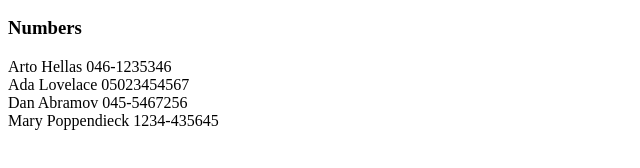
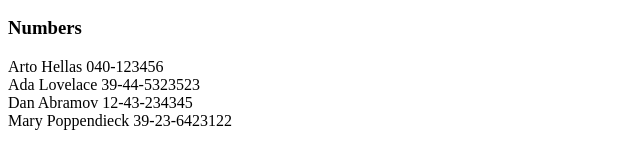
Before and after one commit to maxxof/Fullstackopen, a React (Create React App) app in the folder part2/phonebook/: page / in a window 1280 px wide. Shown: the part 212-380 px from the top of the page, without its empty margins (0-640 px from the left). Built offline with nearby package versions, Linux system fonts and the light colour scheme; data requests are answered from the project's data file.

Commit message:
Ex 2.11 done

```diff
--- /dev/null
+++ b/part2/phonebook/db.json
@@ -0,0 +1,24 @@
+{
+    "persons":[
+      {
+        "name": "Arto Hellas",
+        "number": "040-123456",
+        "id": 1
+      },
+      {
+        "name": "Ada Lovelace",
+        "number": "39-44-5323523",
+        "id": 2
+      },
+      {
+        "name": "Dan Abramov",
+        "number": "12-43-234345",
+        "id": 3
+      },
+      {
+        "name": "Mary Poppendieck",
+        "number": "39-23-6423122",
+        "id": 4
+      }
+    ]
+  }
--- a/part2/phonebook/src/App.js
+++ b/part2/phonebook/src/App.js
@@ -1,4 +1,5 @@
-import { useState } from 'react'
+import { useState, useEffect } from 'react'
+import axios from 'axios'
 
 const Person = ({ person, number}) => <div>{person} {number}</div>
 
@@ -47,23 +48,19 @@
 }
 
 const App = () => {
-  const [persons, setPersons] = useState([
-    {
-      name: 'Arto Hellas', number: '046-1235346', id: 1
-    },
-    {
-      name: 'Ada Lovelace', number: '05023454567', id: 2
-    },
-    {
-      name: 'Dan Abramov', number: '045-5467256', id: 3
-    },
-    {
-      name: 'Mary Poppendieck', number: '1234-435645', id: 4
-    }
-  ])
+  const [persons, setPersons] = useState([])
   const [newName, setNewName] = useState('')
   const [newNumber, setNewNumber] = useState('')
   const [newFilter, setNewFilter] = useState('')
+
+  useEffect(() => {
+    axios
+    .get('http://localhost:3001/persons')
+    .then(response => {
+      setPersons(response.data)
+    })
+
+  }, [])
 
   const addPerson = (event) => {
     event.preventDefault()
```
Also changed, not shown: part2/phonebook/package.json (+6 -1 lines), 1 other file (tests, documents, lock files or other folders).
